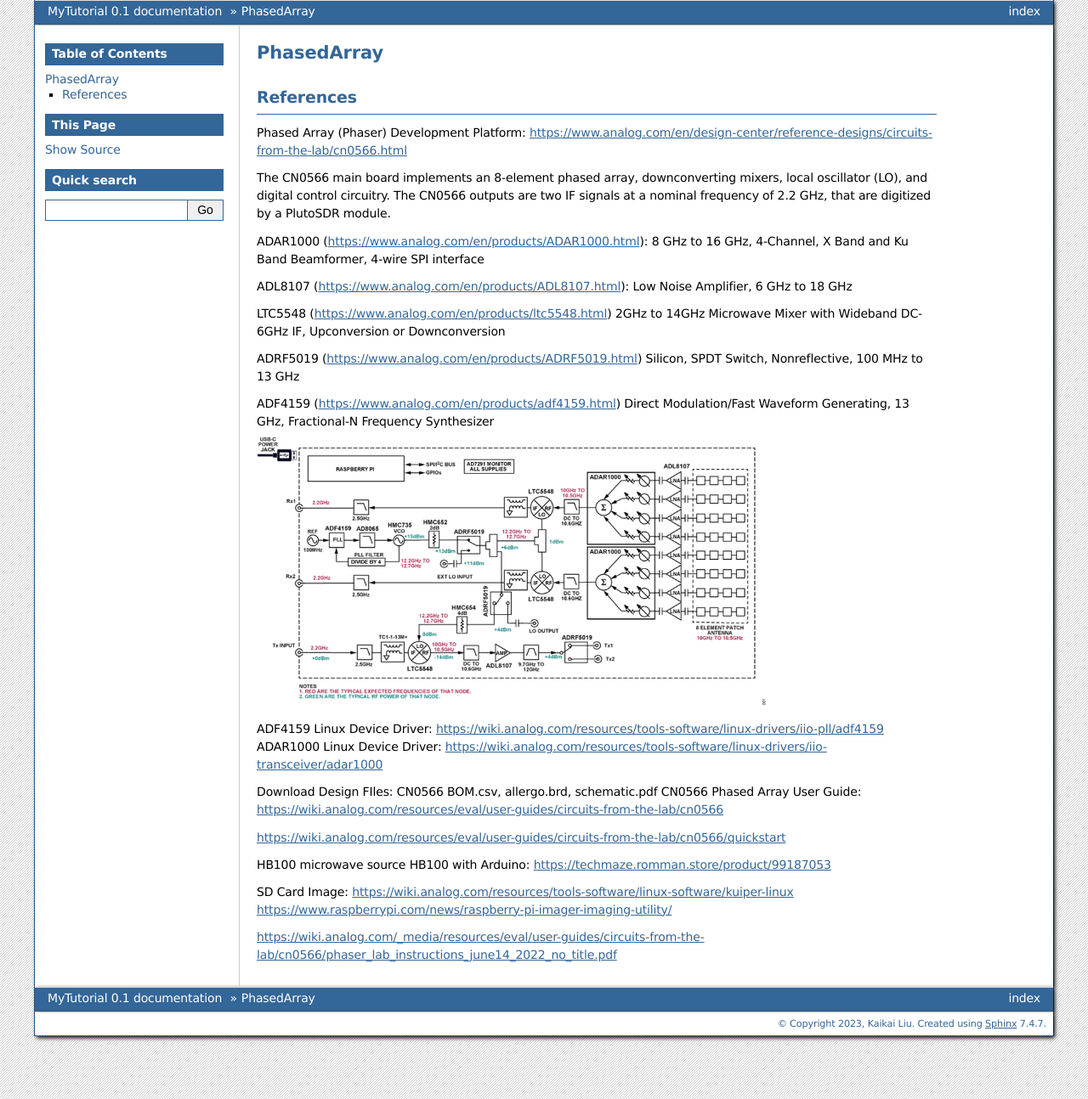
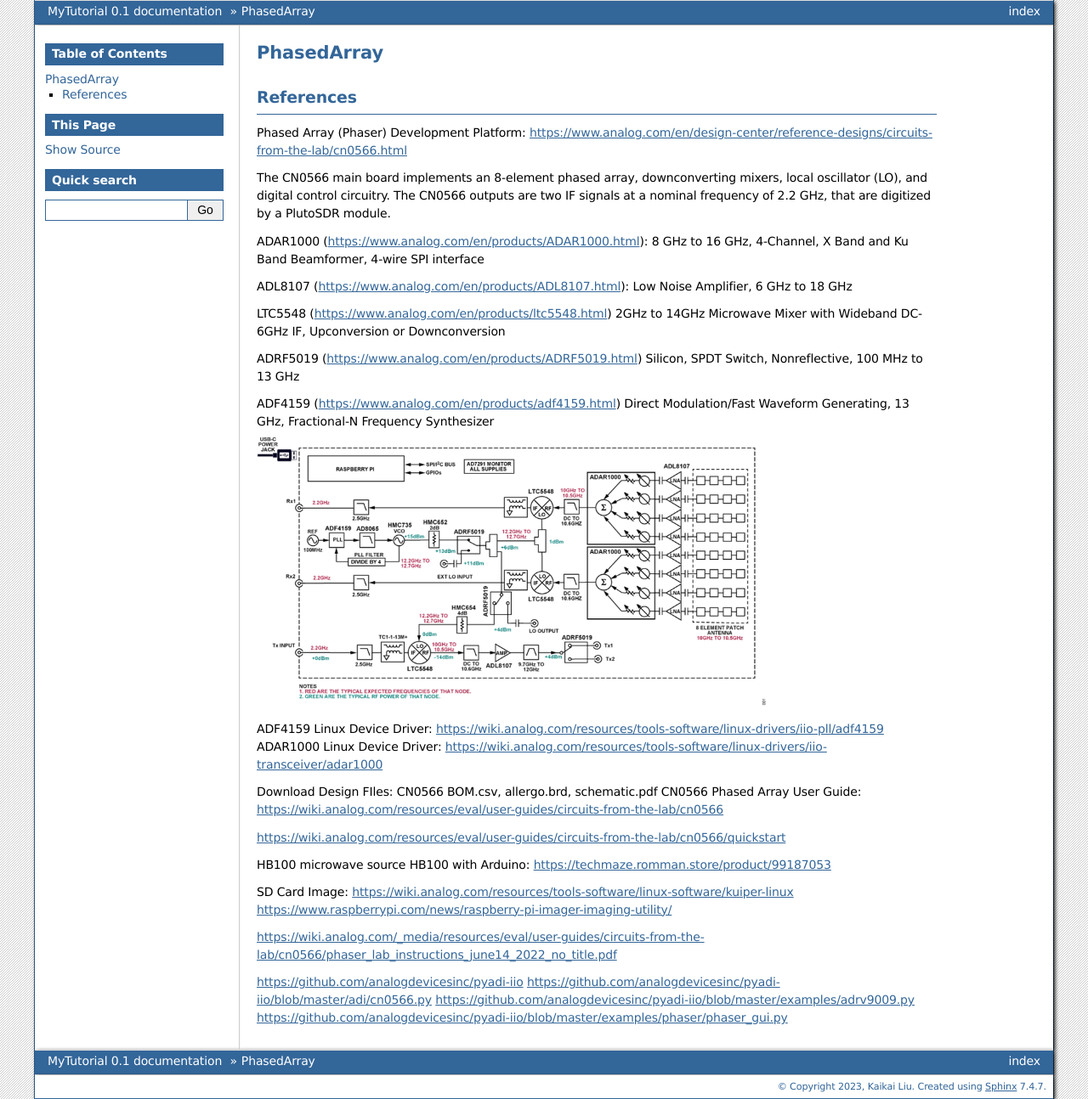
Before and after one commit to lkk688/mytutorial, a Sphinx documentation site: the page built from docs/source/PhasedArray.rst, in a window 1280 px wide. Shown: the whole page at 85% size. Built offline with Sphinx 7.4.7, drawn with Linux system fonts in a browser that asks for light colours; some of the changed lines change nothing that is shown.

Commit message:
update phasedarray

```diff
--- a/docs/source/PhasedArray.rst
+++ b/docs/source/PhasedArray.rst
@@ -39,3 +39,8 @@
 https://www.raspberrypi.com/news/raspberry-pi-imager-imaging-utility/
 
 https://wiki.analog.com/_media/resources/eval/user-guides/circuits-from-the-lab/cn0566/phaser_lab_instructions_june14_2022_no_title.pdf
+
+https://github.com/analogdevicesinc/pyadi-iio
+https://github.com/analogdevicesinc/pyadi-iio/blob/master/adi/cn0566.py
+https://github.com/analogdevicesinc/pyadi-iio/blob/master/examples/adrv9009.py
+https://github.com/analogdevicesinc/pyadi-iio/blob/master/examples/phaser/phaser_gui.py
```
